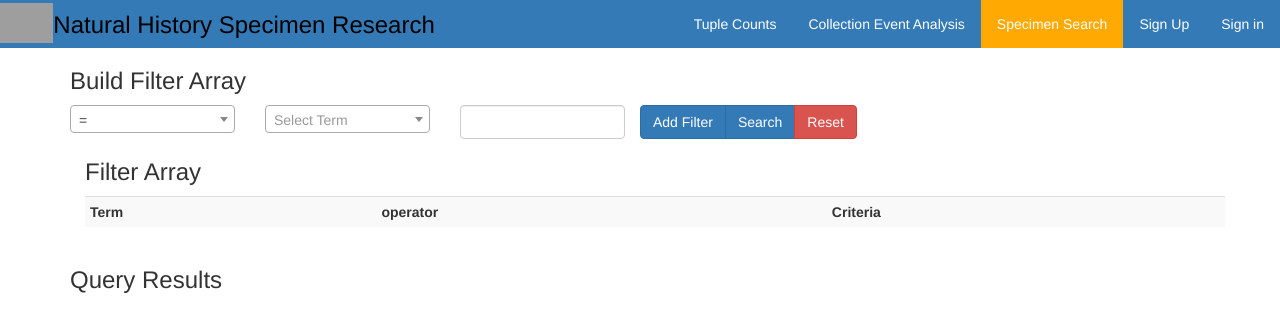
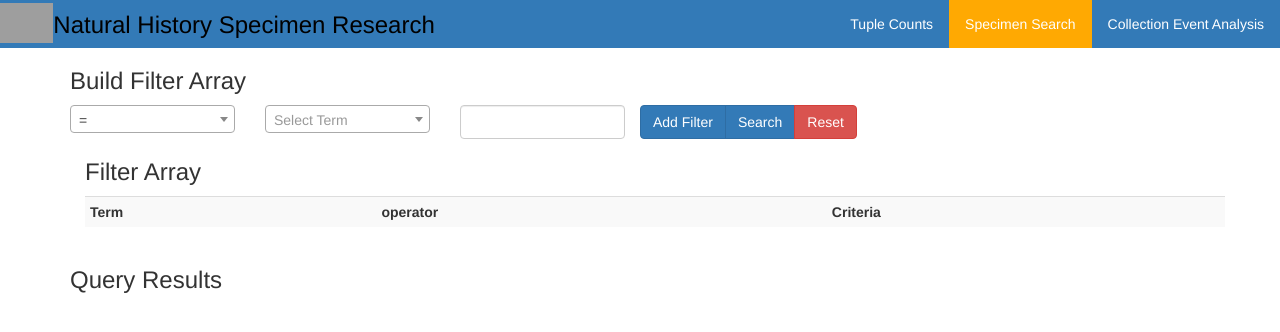
Before and after one commit to prcbass/UFNaturalHistorySpecimenExchange, a CodeIgniter app: page /database/ in a window 1280 px wide. Shown: the top 332 px of the page. Run offline with CodeIgniter, Linux system fonts and the light colour scheme; lists and menus that the app fills with data are empty; some libraries are stand-ins or nearby versions; grey boxes are pictures that could not be loaded.

Commit message:
Change navbar in heatmaphearder to reflect changes made by Warren in original header

```diff
--- a/application/views/templates/header.php
+++ b/application/views/templates/header.php
@@ -15,10 +15,8 @@
     <ul class="nav-options">
       <img class="nav-img" src="http://pledgie.com/assets/campaigns/23315/medium/database-logo.png?1390316899"/>
       <span class="nav-title">Natural History Specimen Research</span>
-      <li><a href="#sign-in">Sign in</a></li>
-      <li><a href="#sign-up">Sign Up</a></li>
+      <li><a href="/ci/index.php/collectionevent">Collection Event Analysis</a></li>
       <li><a class="active" href="/ci">Specimen Search</a></li>
-      <li><a href="/ci/index.php/collectionevent">Collection Event Analysis</a></li>
       <li><a href="/ci/index.php/tuplecounts">Tuple Counts</a></li>
     </ul>
   </div>
--- a/application/views/templates/heatmapheader.php
+++ b/application/views/templates/heatmapheader.php
@@ -27,11 +27,9 @@
     <ul class="nav-options">
       <img class="nav-img" src="http://pledgie.com/assets/campaigns/23315/medium/database-logo.png?1390316899"/>
       <span class="nav-title">Natural History Specimen Research</span>
-      <li><a href="#sign-in">Sign in</a></li>
-      <li><a href="#sign-up">Sign Up</a></li>
+      <li><a href="/ci/index.php/collectionevent">Collection Event Analysis</a></li>
       <li><a class="active" href="/ci">Specimen Search</a></li>
-      <li><a href="/ci/index.php/collectionevent">Collection Event Analysis</a></li>
-      <li><a href="/ci/index.php/tuplecounts">Tuple Count</a></li>
+      <li><a href="/ci/index.php/tuplecounts">Tuple Counts</a></li>
     </ul>
   </div>
 </section>
```
